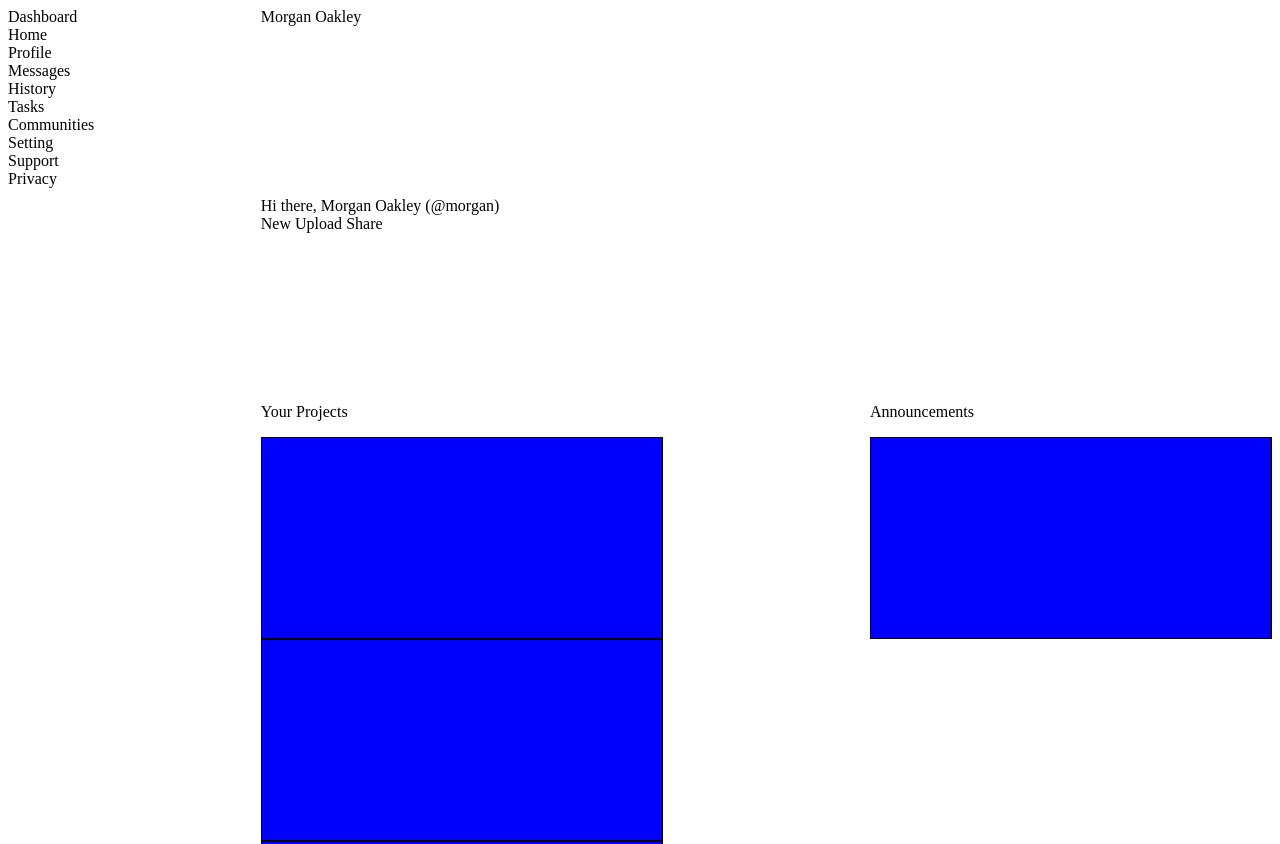
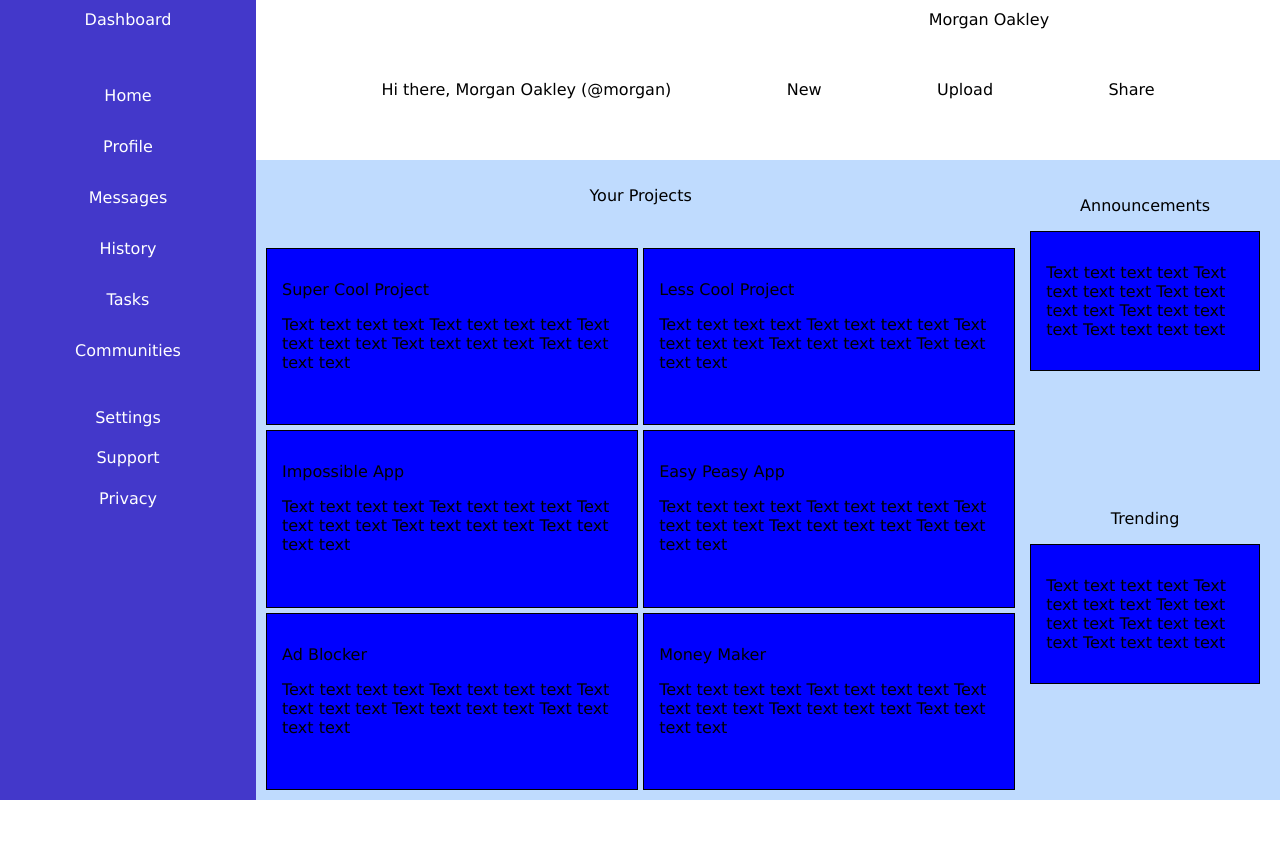
Before and after one commit to mjlebar/dashboard-project, a plain HTML site: page index.html in a window 1280 px wide. Shown: the top 844 px of the page. After the commit the page ends 800 px from the top, so only its background shows below. Drawn offline with Linux system fonts and the light colour scheme.

Commit message:
Complete basic structure of the page

```diff
--- a/index.html
+++ b/index.html
@@ -10,8 +10,9 @@
   <body>
     <div class="container">
       <div class="dashboard dash">
-        <div class="dash-row"></div>
-        <div class="dash-head">Dashboard</div>
+        <div class="dash-row">
+          <div class="dash-head">Dashboard</div>
+        </div>
         <div class="dash-links">
           <div class="dash-row">Home</div>
           <div class="dash-row">Profile</div>
@@ -21,7 +22,7 @@
           <div class="dash-row">Communities</div>
         </div>
         <div class="dash-settings">
-          <div class="dash-row">Setting</div>
+          <div class="dash-row">Settings</div>
           <div class="dash-row">Support</div>
           <div class="dash-row">Privacy</div>
         </div>
@@ -42,20 +43,66 @@
       <div class="main">
         <div class="project">
           <p class="main-title">Your Projects</p>
-          <div class="card"></div>
-          <div class="card"></div>
-          <div class="card"></div>
-          <div class="card"></div>
-          <div class="card"></div>
-          <div class="card"></div>
+          <div class="card">
+            <p>Super Cool Project</p>
+            <p>
+              Text text text text Text text text text Text text text text Text
+              text text text Text text text text
+            </p>
+          </div>
+          <div class="card">
+            <p>Less Cool Project</p>
+            <p>
+              Text text text text Text text text text Text text text text Text
+              text text text Text text text text
+            </p>
+          </div>
+          <div class="card">
+            <p>Impossible App</p>
+            <p>
+              Text text text text Text text text text Text text text text Text
+              text text text Text text text text
+            </p>
+          </div>
+          <div class="card">
+            <p>Easy Peasy App</p>
+            <p>
+              Text text text text Text text text text Text text text text Text
+              text text text Text text text text
+            </p>
+          </div>
+          <div class="card">
+            <p>Ad Blocker</p>
+            <p>
+              Text text text text Text text text text Text text text text Text
+              text text text Text text text text
+            </p>
+          </div>
+          <div class="card">
+            <p>Money Maker</p>
+            <p>
+              Text text text text Text text text text Text text text text Text
+              text text text Text text text text
+            </p>
+          </div>
         </div>
         <div class="announcements">
           <p class="main-title">Announcements</p>
-          <div class="card"></div>
+          <div class="card">
+            <p>
+              Text text text text Text text text text Text text text text Text
+              text text text Text text text text
+            </p>
+          </div>
         </div>
         <div class="trending">
           <p class="main-title">Trending</p>
-          <div class="card"></div>
+          <div class="card">
+            <p>
+              Text text text text Text text text text Text text text text Text
+              text text text Text text text text
+            </p>
+          </div>
         </div>
       </div>
     </div>
--- a/style.css
+++ b/style.css
@@ -1,12 +1,41 @@
+body {
+  margin: 0;
+  padding: 0;
+}
+
 .container {
   display: grid;
   grid-template-columns: 1fr 4fr;
   grid-template-rows: 1fr 4fr;
+  font-family: Verdana, Geneva, Tahoma, sans-serif;
+  position: absolute;
+  top: 0;
+  left: 0;
+  height: 100%;
+  width: 100%;
 }
 
 .dashboard {
   grid-column: span 1;
   grid-row: span 2;
+  background-color: #4338ca;
+  display: grid;
+  grid-template-columns: 1fr;
+  grid-template-rows: 1fr 5fr 2fr 4fr;
+  color: white;
+  gap: 15px;
+  padding: 10px;
+  justify-items: center;
+}
+
+.dash-links {
+  display: grid;
+  justify-items: center;
+}
+
+.dash-settings {
+  display: grid;
+  justify-items: center;
 }
 
 .header {
@@ -14,13 +43,22 @@
   grid-row: span 1;
   display: grid;
   grid-template-rows: 1fr 1fr;
+  background-color: white;
+  padding: 10px;
+}
+
+.header-top,
+.header-bottom {
+  display: flex;
+  justify-content: space-evenly;
 }
 
 .card {
-  height: 200px;
-  width: 400px;
+  /* width: 100px;
+  height: 100px; */
   background-color: blue;
   border: 1px solid black;
+  padding: 15px;
 }
 
 .main {
@@ -28,16 +66,30 @@
   grid-row: 2/3;
   display: grid;
   grid-template-columns: 3fr 1fr;
+  background-color: #bfdbfe;
+  padding: 10px;
+  gap: 5px;
 }
 
-.projects {
+.project {
   grid-column: 1/2;
+  grid-row: 1/3;
+  display: grid;
+  grid-template-columns: 1fr 1fr;
+  /* grid-template-rows: repeat(auto-fill, minmax(150px 1fr)); */
+  gap: 5px;
 }
 
-.announcements {
+.project .main-title {
+  grid-column: span 2;
+}
+
+.main-title {
+  text-align: center;
+}
+
+.announcements,
+.trending {
+  padding: 10px;
   grid-column: 2/3;
 }
-
-.trending {
-  grid-column: 2/3;
-}
```
